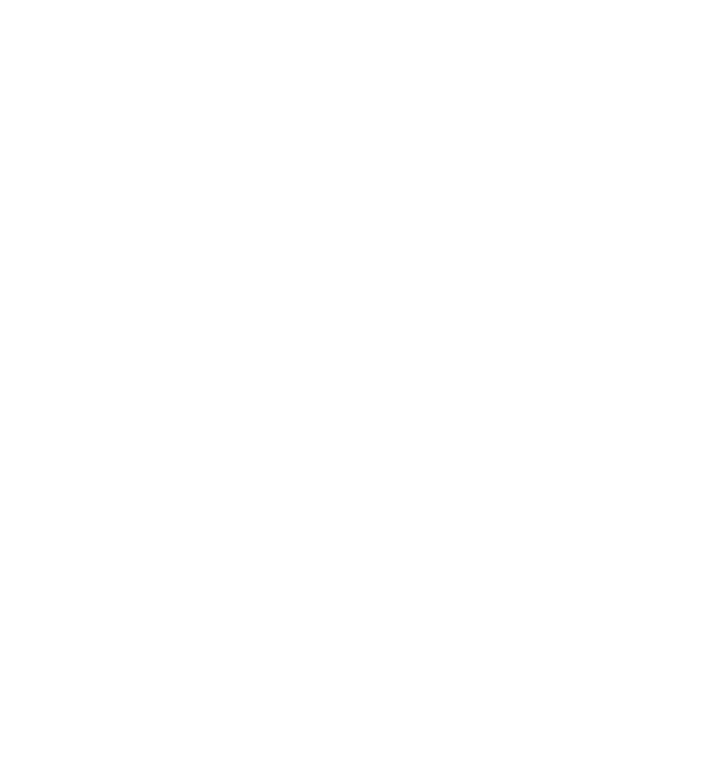
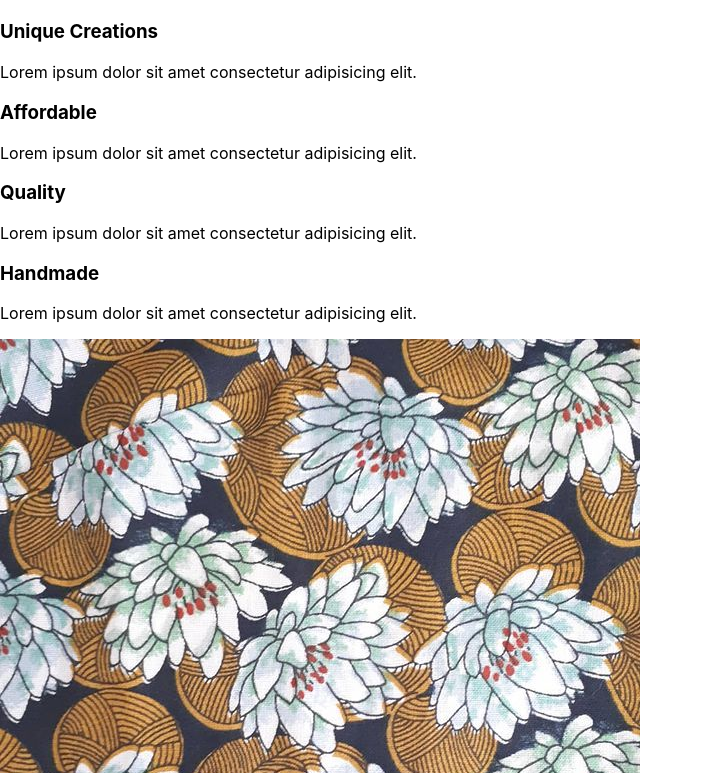
Before and after one commit to tach21/VoyagePorfolio, a React (Create React App) app: page / in a window 1280 px wide. Shown: the part 1147-1920 px from the top of the page, without its empty margins (0-703 px from the left). Before the commit the page ends 1149 px from the top, so only its background shows below. Built offline with nearby package versions, Linux system fonts and the light colour scheme.

Commit message:
creation of ServicesSection

```diff
--- /dev/null
+++ b/src/components/ServicesSection.jsx
@@ -0,0 +1,41 @@
+import React from "react";
+import Section from "../img/Section.jpg";
+
+const ServicesSection = () => {
+  return (
+    <div className="services">
+      <div className="description"></div>
+      <div className="cards">
+        <div className="card">
+          <div className="icon">
+            <h3>Unique Creations</h3>
+          </div>
+          <p>Lorem ipsum dolor sit amet consectetur adipisicing elit.</p>
+        </div>
+        <div className="card">
+          <div className="icon">
+            <h3>Affordable</h3>
+          </div>
+          <p>Lorem ipsum dolor sit amet consectetur adipisicing elit.</p>
+        </div>
+        <div className="card">
+          <div className="icon">
+            <h3>Quality</h3>
+          </div>
+          <p>Lorem ipsum dolor sit amet consectetur adipisicing elit.</p>
+        </div>
+        <div className="card">
+          <div className="icon">
+            <h3>Handmade</h3>
+          </div>
+          <p>Lorem ipsum dolor sit amet consectetur adipisicing elit.</p>
+        </div>
+      </div>
+      <div className="image">
+        <img src={Section} alt="Section image" />
+      </div>
+    </div>
+  );
+};
+
+export default ServicesSection;
--- a/src/pages/BioPage.jsx
+++ b/src/pages/BioPage.jsx
@@ -1,8 +1,14 @@
 import React from "react";
 import Bio from "../components/Bio";
+import ServicesSection from "../components/ServicesSection";
 
 const BioPage = () => {
-  return <Bio />;
+  return (
+    <>
+      <Bio />
+      <ServicesSection />
+    </>
+  );
 };
 
 export default BioPage;
```
Also changed, not shown: src/img/Section.jpg (added).
